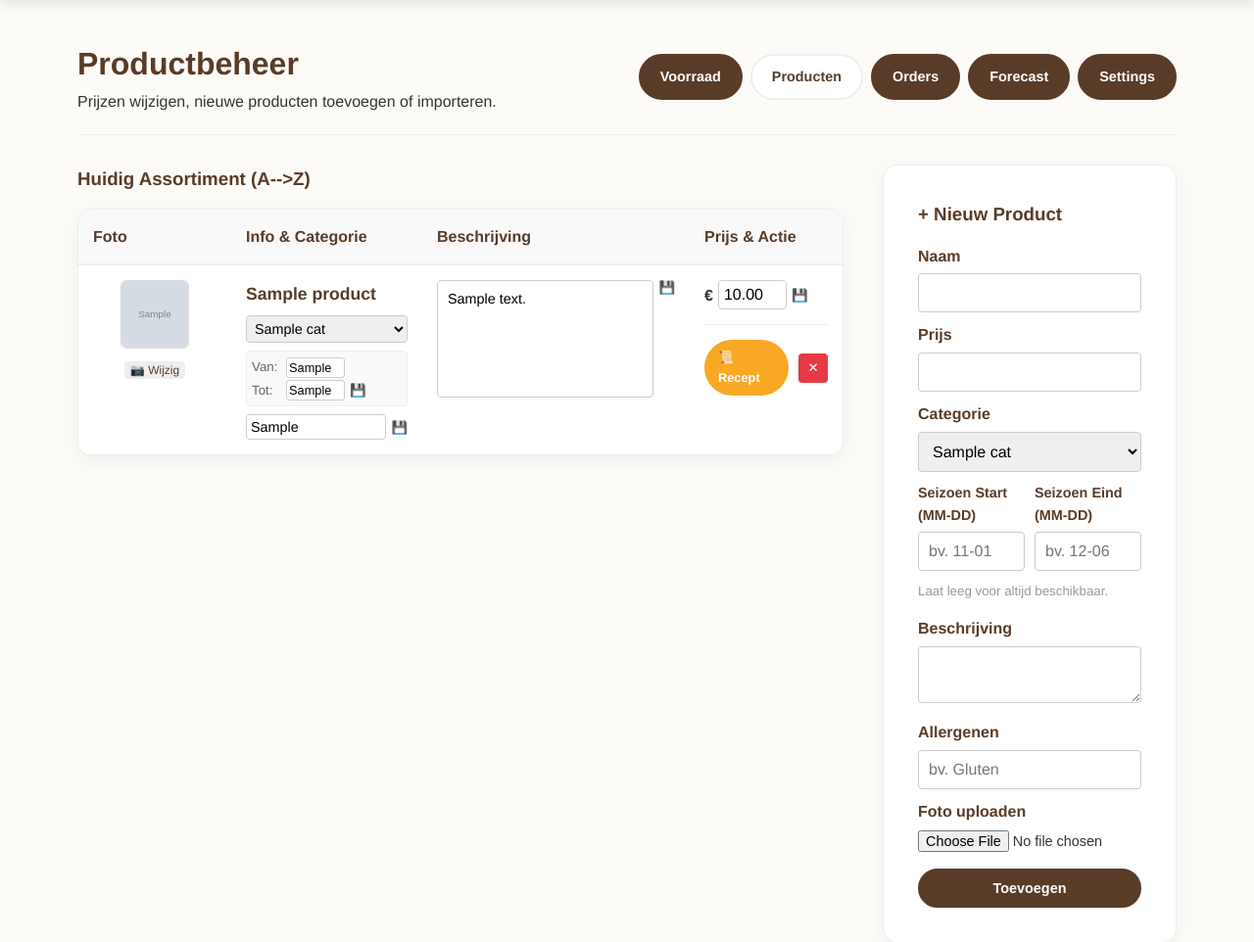
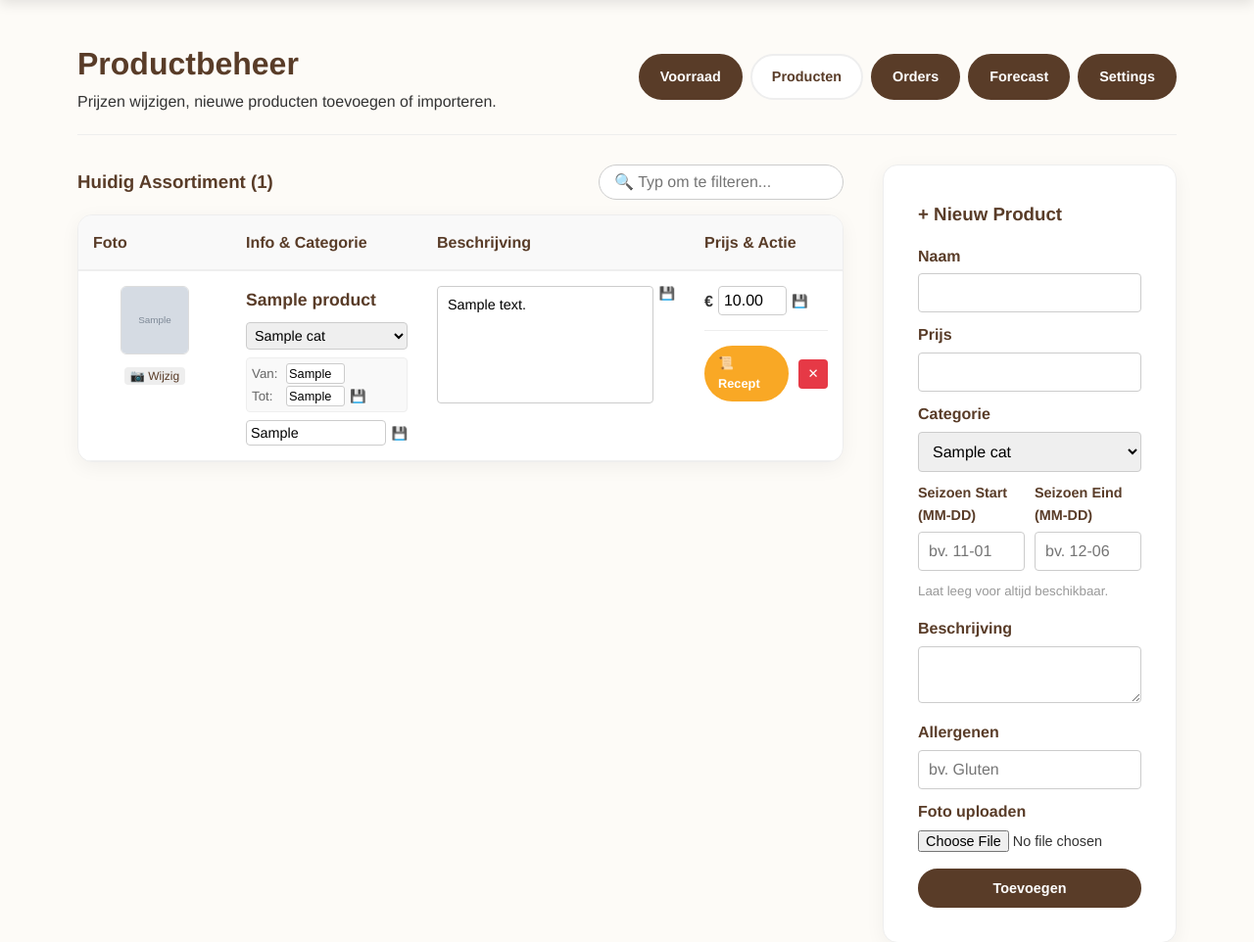
Before and after one commit to A-D-DBS-application/web-application-2025-group-11, a Flask app: template app/templates/admin_products.html in a window 1280 px wide. Shown: the part 100-1062 px from the top of the page at 98% size. Run offline with Flask 3, Linux system fonts and the light colour scheme; tables that the repository leaves empty hold one stand-in row (values such as "Sample post"); the template is opened without the code that fills it: values that come from a table or form of the project are taken from there, most other values are stand-ins (such as "Sample title", 1, 10 or a date in 2020); grey boxes marked "Sample" are stand-in pictures; some libraries are stand-ins or nearby versions.

Commit message:
update templates

```diff
--- a/app/routes.py
+++ b/app/routes.py
@@ -724,6 +724,19 @@ def restock_ingredient():
     except: db.session.rollback()
     return redirect(url_for('main.admin_inventory'))
 
+@main.route('/admin/inventory/refresh', methods=['POST'])
+def refresh_inventory_forecast():
+    if not check_admin(): return redirect(url_for('main.index'))
+    try:
+        # Forceer de AI om alles opnieuw te berekenen (cache negeren)
+        generate_smart_forecast(force_refresh=True)
+        flash("Prognose ververst. De kolom 'Nodig' is weer up-to-date.", 'success')
+    except Exception as e:
+        flash(f"Fout bij verversen: {e}", 'danger')
+
+    # Keer terug naar de voorraadpagina (niet de forecast pagina)
+    return redirect(url_for('main.admin_inventory'))
+
 @main.route('/admin/waste', methods=['POST'])
 def waste_ingredient():
     if not check_admin(): return redirect(url_for('main.index'))
--- a/app/templates/admin_products.html
+++ b/app/templates/admin_products.html
@@ -20,7 +20,18 @@
     <div style="display: flex; gap: 40px; flex-wrap: wrap;">
 
         <div style="flex: 3; min-width: 500px;">
-            <h3 style="color: #593C28; margin-bottom: 15px;">Huidig Assortiment (A-->Z)</h3>
+
+            <div style="display: flex; justify-content: space-between; align-items: center; margin-bottom: 15px;">
+                <h3 style="color: #593C28; margin: 0;">Huidig Assortiment ({{ products|length }})</h3>
+
+                <div style="position: relative;">
+                    <input type="text" id="productSearchInput"
+                           placeholder="🔍 Typ om te filteren..."
+                           class="form-input"
+                           style="padding: 8px 15px; border-radius: 20px; width: 250px; border: 1px solid #ccc;">
+                </div>
+            </div>
+
             <div class="cart-container table-responsive" style="padding: 0;">
                 <table style="width: 100%; border-collapse: collapse;">
                     <thead>
@@ -31,9 +42,9 @@
                             <th style="padding: 15px; width: 20%;">Prijs & Actie</th>
                         </tr>
                     </thead>
-                    <tbody>
+                    <tbody id="productTableBody">
                         {% for product in products %}
-                        <tr style="border-bottom: 1px solid #f0f0f0; vertical-align: top;">
+                        <tr class="product-row" data-search="{{ product.name|lower }} {{ product.category|lower }}" style="border-bottom: 1px solid #f0f0f0; vertical-align: top;">
                             <td style="padding: 15px;">
                                 <div style="display: flex; flex-direction: column; gap: 8px; align-items: center;">
                                     <img src="{{ product.image_url | product_img }}" width="70" height="70" style="border-radius: 6px; object-fit: cover; border: 1px solid #ddd;">
@@ -105,6 +116,10 @@
                         {% endfor %}
                     </tbody>
                 </table>
+
+                <div id="noProductsFound" style="display: none; padding: 20px; text-align: center; color: #888;">
+                    Geen producten gevonden die aan je zoekterm voldoen.
+                </div>
             </div>
         </div>
 
@@ -167,4 +182,28 @@
         </div>
     </div>
 </div>
+
+<script>
+    // FRONTEND FILTER SCRIPT
+    document.getElementById('productSearchInput').addEventListener('keyup', function() {
+        let filter = this.value.toLowerCase();
+        let rows = document.querySelectorAll('.product-row');
+        let hasVisible = false;
+
+        rows.forEach(row => {
+            // We zoeken in de data-search attribuut (bevat naam + categorie)
+            let text = row.getAttribute('data-search');
+
+            if (text.includes(filter)) {
+                row.style.display = '';
+                hasVisible = true;
+            } else {
+                row.style.display = 'none';
+            }
+        });
+
+        // Toon melding als er niks gevonden is
+        document.getElementById('noProductsFound').style.display = hasVisible ? 'none' : 'block';
+    });
+</script>
 {% endblock %}
--- a/app/templates/cart.html
+++ b/app/templates/cart.html
@@ -5,6 +5,12 @@
     <h1 style="margin-bottom: 30px; color: #593C28;">Mijn Winkelwagen</h1>
 
     {% if cart_items %}
+
+    <div style="background-color: #fff3cd; color: #856404; padding: 10px 15px; border-radius: 8px; margin-bottom: 25px; border: 1px solid #ffeeba; font-size: 0.95em; display: flex; align-items: center; gap: 10px;">
+        <span>ℹ️</span>
+        <span><strong>Info:</strong> Je kunt deze bestelling kosteloos annuleren tot <strong>2 dagen</strong> voor de gekozen ophaaldatum.</span>
+    </div>
+
     <div style="display: flex; gap: 40px; flex-wrap: wrap;">
 
         <div style="flex: 2; min-width: 300px;">
```
Also changed, not shown: app/templates/admin_inventory.html (+12 -3 lines), app/templates/my_orders.html (+6 -1 lines).
